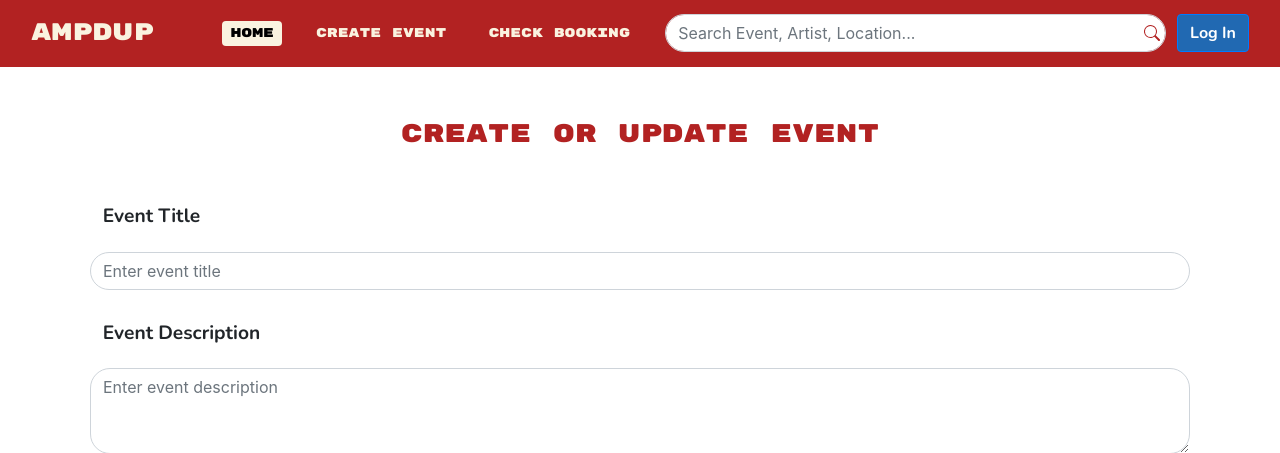
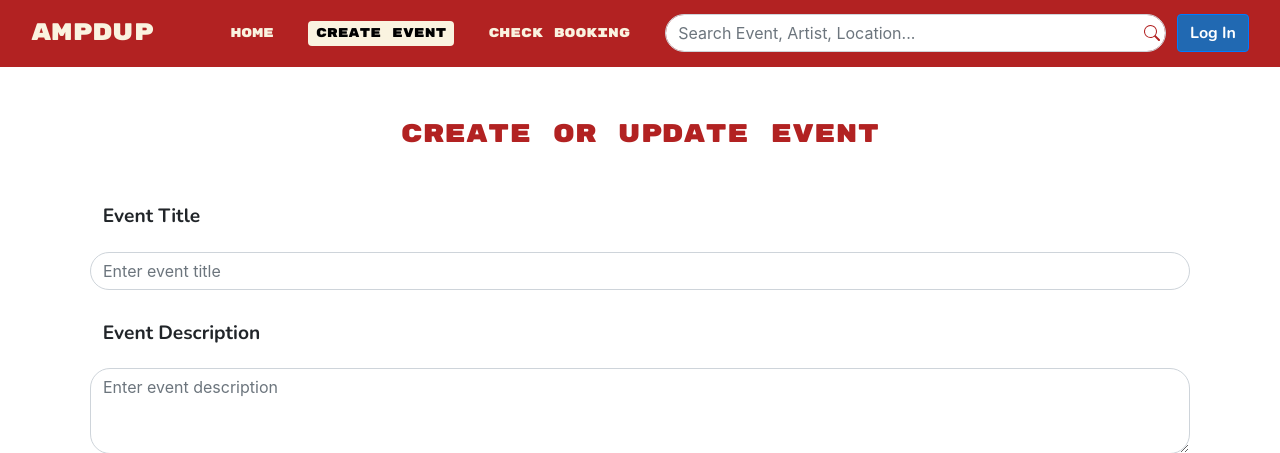
Before and after one commit to Erix-Senpai/Ampdup, a Flask app: page /CreateEvent in a window 1280 px wide. Shown: the top 453 px of the page. Run offline with Flask 3, Linux system fonts and the light colour scheme; some web fonts are replaced.

Commit message:
Fixed navbar active links

```diff
--- a/Ampdup_Codebase/templates/base.html
+++ b/Ampdup_Codebase/templates/base.html
@@ -33,13 +33,13 @@
                     <div class="collapse navbar-collapse" id="navbarToggler">
                         <ul class=" navbar-nav nav-pills me-auto mb-2 mb-lg-0">
                             <li class="nav-item">
-                                <a class="nav-link active" aria-current="page" href="{{ url_for('main.index') }}">Home</a>
+                                <a class="nav-link {% if active_page == 'Home' %}active{% endif %}" %aria-current="page" href="{{ url_for('main.index') }}">Home</a>
                             </li>
                             <li class="nav-item">
-                                <a class="nav-link" href="{{ url_for('main.CreateEvent') }}">Create Event</a>
+                                <a class="nav-link {% if active_page == 'Create Event' %}active{% endif %}" href="{{ url_for('main.CreateEvent') }}">Create Event</a>
                             </li>
                             <li class="nav-item">
-                                <a class="nav-link" href="{{ url_for('main.BookingHistory') }}">Check Booking</a>
+                                <a class="nav-link {% if active_page == 'Check Booking' %}active{% endif %}" href="{{ url_for('main.BookingHistory') }}">Check Booking</a>
                             </li>
                         </ul>
 
--- a/Ampdup_Codebase/views.py
+++ b/Ampdup_Codebase/views.py
@@ -4,15 +4,15 @@ mainbp = Blueprint('main', __name__ , template_folder='../templates')
 
 @mainbp.route('/')
 def index():
-    return render_template('index.html')
+    return render_template('index.html', active_page='Home')
 
 @mainbp.route('/BookingHistory')
 def BookingHistory():
-    return render_template('BookingHistory.html')
+    return render_template('BookingHistory.html', active_page='Check Booking')
 
 @mainbp.route('/CreateEvent')
 def CreateEvent():
-    return render_template('CreateEvent.html')
+    return render_template('CreateEvent.html', active_page='Create Event')
 print("hello")
 
 @mainbp.route('/Event_Details')
```
